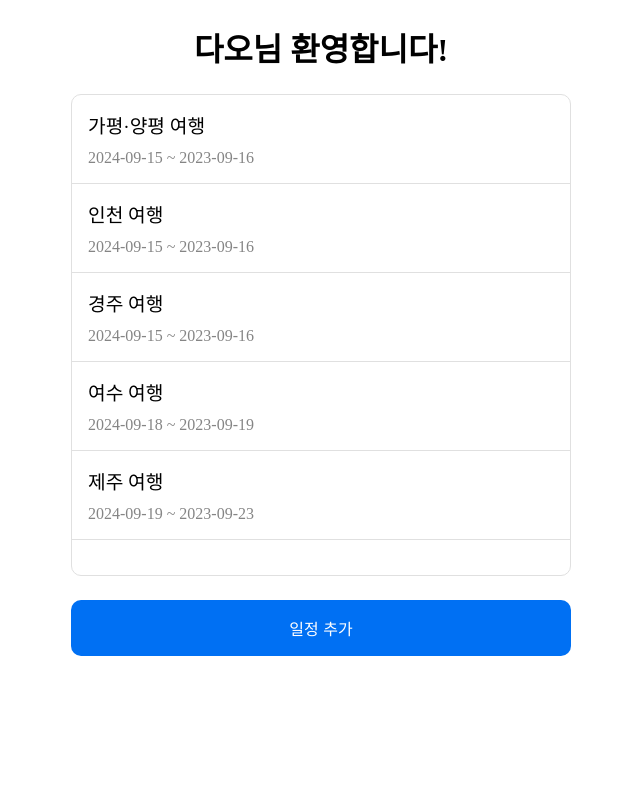
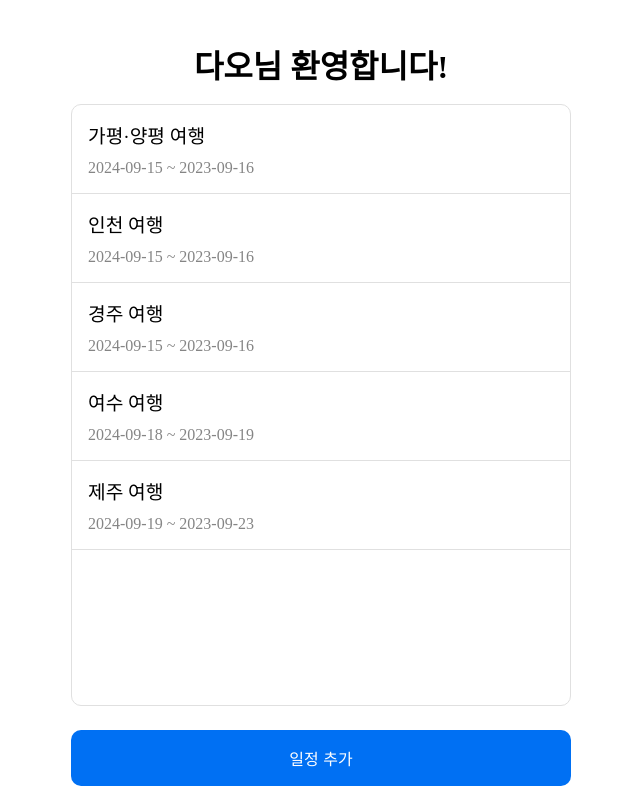
Before and after one commit to Masidao/sip-of-travel, a React (Vite) app in the folder Front/: page /travel_plans in a window 1280 px wide. Shown: the whole page, without its empty margins (319-959 px from the left). Built offline with nearby package versions, Linux system fonts and the light colour scheme.

Commit message:
💄 style: 공통 스타일 분리 및 가로 스크롤 추가

```diff
--- a/Front/src/pages/Cities.tsx
+++ b/Front/src/pages/Cities.tsx
@@ -2,6 +2,8 @@ import React, { useState } from "react";
 import * as S from "../styles/cities.style";
 import { useNavigate } from "react-router-dom";
 import citiesList from "../../data/citiesList.json";
+import { Footer, Header, Container, Wrapper } from "../styles/layout.style";
+import { ToggleButton } from "../styles/button.syle";
 
 interface City {
   id: number;
@@ -33,9 +35,9 @@ const Cities: React.FC = () => {
   console.log(selectedCities.length);
 
   return (
-    <S.Container>
-      <S.Wrapper>
-        <S.Header>
+    <Container>
+      <Wrapper>
+        <Header>
           <S.SearchBox>
             <S.SearchInput
               type="search"
@@ -45,7 +47,7 @@ const Cities: React.FC = () => {
             />
             <S.StyledSearchIcon />
           </S.SearchBox>
-        </S.Header>
+        </Header>
         <S.ScrollArea>
           {filteredCities.map(({ id, name, img }) => (
             <S.Item
@@ -57,7 +59,7 @@ const Cities: React.FC = () => {
             </S.Item>
           ))}
         </S.ScrollArea>
-        <S.Footer>
+        <Footer>
           <div>
             <S.SelectedCitiesArea $isempty={selectedCities.length === 0}>
               {selectedCities.map((city) => (
@@ -75,16 +77,16 @@ const Cities: React.FC = () => {
             </S.SelectedCitiesArea>
           </div>
           <S.ButtonWrapper>
-            <S.Button
+            <ToggleButton
               onClick={handleSelectCities}
               disabled={selectedCities.length === 0}
             >
               선택 완료
-            </S.Button>
+            </ToggleButton>
           </S.ButtonWrapper>
-        </S.Footer>
-      </S.Wrapper>
-    </S.Container>
+        </Footer>
+      </Wrapper>
+    </Container>
   );
 };
 
--- a/Front/src/pages/Home.tsx
+++ b/Front/src/pages/Home.tsx
@@ -2,6 +2,8 @@ import React from "react";
 import * as S from "../styles/home.style";
 import citiesList from "../../data/citiesList.json";
 import { Link, useNavigate } from "react-router-dom";
+import { Footer, Header, Container, Wrapper } from "../styles/layout.style";
+import { AddButton } from "../styles/button.syle";
 
 const user = "다오";
 
@@ -26,9 +28,11 @@ const Home: React.FC<HomeProps> = ({ schedules }) => {
   };
 
   return (
-    <S.Container>
-      <S.Wrapper>
-        <S.Title>{user}님 환영합니다!</S.Title>
+    <Container>
+      <Wrapper>
+        <Header>
+          <S.Title>{user}님 환영합니다!</S.Title>
+        </Header>
         <S.ScrollArea>
           {schedules.length > 0 ? (
             schedules.map(({ id, city_id, start_date, end_date }) => (
@@ -45,9 +49,11 @@ const Home: React.FC<HomeProps> = ({ schedules }) => {
             <S.Message>일정을 추가해주세요.</S.Message>
           )}
         </S.ScrollArea>
-        <S.Button onClick={handleAddSchedule}>일정 추가</S.Button>
-      </S.Wrapper>
-    </S.Container>
+        <Footer>
+          <AddButton onClick={handleAddSchedule}>일정 추가</AddButton>
+        </Footer>
+      </Wrapper>
+    </Container>
   );
 };
 
--- /dev/null
+++ b/Front/src/styles/button.syle.ts
@@ -0,0 +1,25 @@
+import styled from "styled-components";
+
+const CommonButton = styled.button`
+  width: 100%;
+  padding: 1rem;
+  color: white;
+  border: none;
+  border-radius: 10px;
+  font-size: 1rem;
+  font-weight: 500;
+  display: flex;
+  align-items: center;
+  justify-content: center;
+  cursor: pointer;
+  transition: background-color 0.2s;
+`;
+
+export const AddButton = styled(CommonButton)`
+  background-color: #0070f3;
+`;
+
+export const ToggleButton = styled(CommonButton)<{ disabled: boolean }>`
+  background-color: ${(props) => (props.disabled ? "#ccc" : "#0070f3")};
+  cursor: ${(props) => (props.disabled ? "not-allowed" : "pointer")};
+`;
--- a/Front/src/styles/cities.style.ts
+++ b/Front/src/styles/cities.style.ts
@@ -1,18 +1,5 @@
 import styled from "styled-components";
 import SearchIcon from "../assets/SearchIcon";
-
-export const Container = styled.div`
-  display: flex;
-  flex-direction: column;
-  align-items: center;
-  justify-content: center;
-  padding: 1rem;
-`;
-
-export const Wrapper = styled.div`
-  width: 100%;
-  max-width: 500px;
-`;
 
 export const SearchBox = styled.div`
   display: flex;
@@ -67,8 +54,7 @@ export const SelectedCitiesArea = styled.div<{ $isempty: boolean }>`
   display: flex;
   visibility: ${({ $isempty }) => ($isempty ? "hidden" : "unset")};
   height: 100px;
-  overflow: scroll;
-  flex-wrap: wrap;
+  overflow-y: scroll;
   justify-content: center;
   align-items: center;
   gap: 1rem;
@@ -119,33 +105,3 @@ export const ButtonWrapper = styled.div`
   justify-content: center;
   align-items: center;
 `;
-
-export const Button = styled.button<{ disabled: boolean }>`
-  width: 100%;
-  max-width: 500px;
-  padding: 1rem;
-  background-color: ${(props) => (props.disabled ? "#ccc" : "#0070f3")};
-  color: white;
-  border: none;
-  border-radius: 10px;
-  font-size: 1rem;
-  font-weight: 500;
-  display: flex;
-  align-items: center;
-  justify-content: center;
-  cursor: ${(props) => (props.disabled ? "not-allowed" : "pointer")};
-  transition: background-color 0.2s;
-`;
-
-export const Footer = styled.footer`
-  height: 10vh;
-  display: flex;
-  flex-direction: column;
-  justify-content: flex-end;
-`;
-export const Header = styled.header`
-  height: 10vh;
-  display: flex;
-  flex-direction: column;
-  justify-content: center;
-`;
--- a/Front/src/styles/home.style.ts
+++ b/Front/src/styles/home.style.ts
@@ -1,31 +1,16 @@
 import styled from "styled-components";
-
-export const Container = styled.div`
-  display: flex;
-  flex-direction: column;
-  align-items: center;
-  justify-content: center;
-  padding: 1rem;
-`;
-
-export const Wrapper = styled.div`
-  width: 100%;
-  max-width: 500px;
-`;
 
 export const Title = styled.div`
   font-size: 2rem;
   font-weight: bold;
   text-align: center;
-  margin-bottom: 1.5rem;
 `;
 
 export const ScrollArea = styled.div`
-  height: 60vh;
+  height: 75vh;
   overflow-y: auto;
   border: 1px solid #e0e0e0;
   border-radius: 10px;
-  margin-bottom: 1.5rem;
 `;
 
 export const ScheduleItem = styled.div`
@@ -46,26 +31,6 @@ export const ScheduleDate = styled.div`
   color: #858585;
 `;
 
-export const Button = styled.button`
-  width: 100%;
-  padding: 1rem;
-  background-color: #0070f3;
-  color: white;
-  border: none;
-  border-radius: 10px;
-  font-size: 1rem;
-  font-weight: 500;
-  display: flex;
-  align-items: center;
-  justify-content: center;
-  cursor: pointer;
-  transition: background-color 0.2s;
-
-  &:hover {
-    background-color: #0060df;
-  }
-`;
-
 export const Message = styled.div`
   font-size: 1.5rem;
   text-align: center;
--- /dev/null
+++ b/Front/src/styles/layout.style.ts
@@ -0,0 +1,28 @@
+import styled from "styled-components";
+
+const LayoutContainer = styled.div`
+  height: 10vh;
+  display: flex;
+  flex-direction: column;
+`;
+
+export const Footer = styled(LayoutContainer)`
+  justify-content: flex-end;
+`;
+
+export const Header = styled(LayoutContainer)`
+  justify-content: center;
+`;
+
+export const Container = styled.div`
+  display: flex;
+  flex-direction: column;
+  align-items: center;
+  justify-content: center;
+  padding: 1rem;
+`;
+
+export const Wrapper = styled.div`
+  width: 100%;
+  max-width: 500px;
+`;
```
